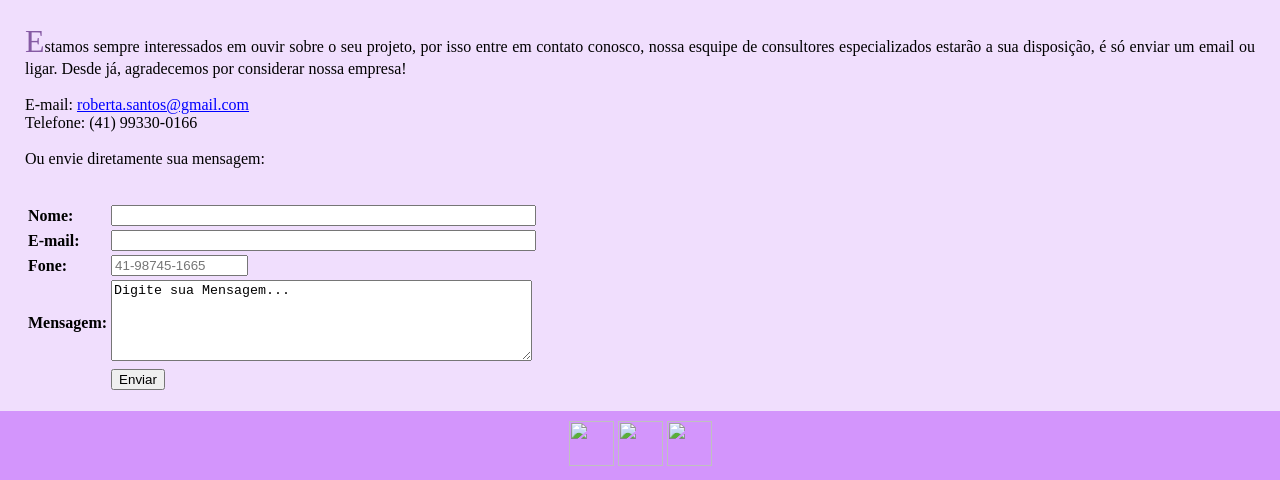
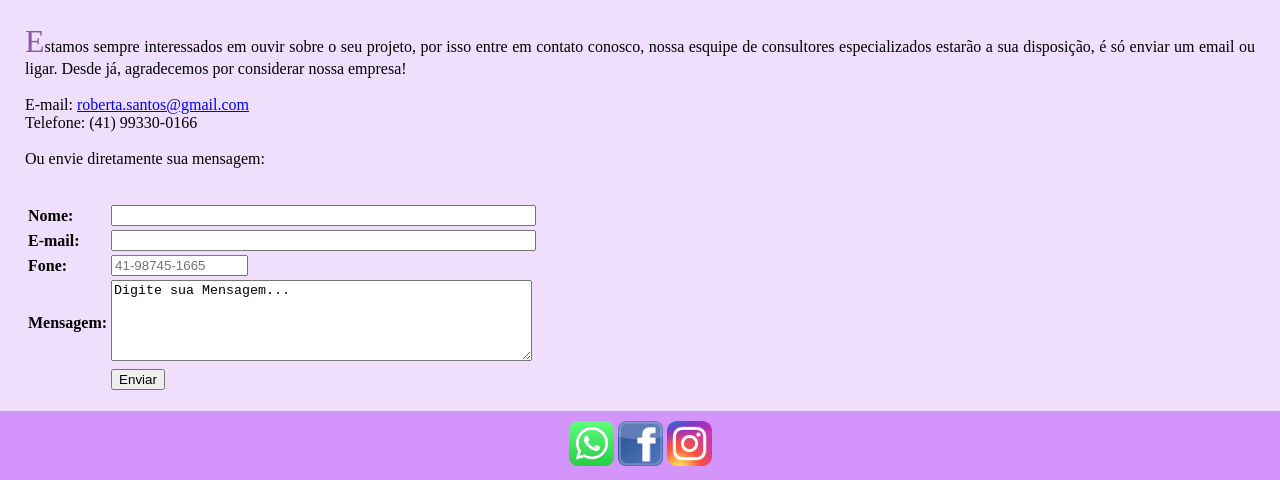
Before and after one commit to dossantos15/robertasantos.github.io, a plain HTML site: page contato.html in a window 1280 px wide. Shown: the part 434-914 px from the top of the page. Drawn offline with Linux system fonts and the light colour scheme.

Commit message:
Update contato.html

```diff
--- a/contato.html
+++ b/contato.html
@@ -59,9 +59,9 @@
     <footer class="container">
         <div>
             <aside class="imagem_rodape"> <!--As imagens de redes socias abaixo são apenas de "enfeite", mas se fosse o caso, poderiam ter links, onde redireciona o usuáro para a página-->
-                <img src="img_whats.png" width="45px" height="45px">
-                <img src="img_face.png" width="45px" height="45px">
-                <img src="img_insta.png" width="45px" height="45px">
+                <img src="img/img_whats.png" width="45px" height="45px">
+                <img src="img/img_face.png" width="45px" height="45px">
+                <img src="img/img_insta.png" width="45px" height="45px">
             </aside>
         </div>
     </footer>
```
